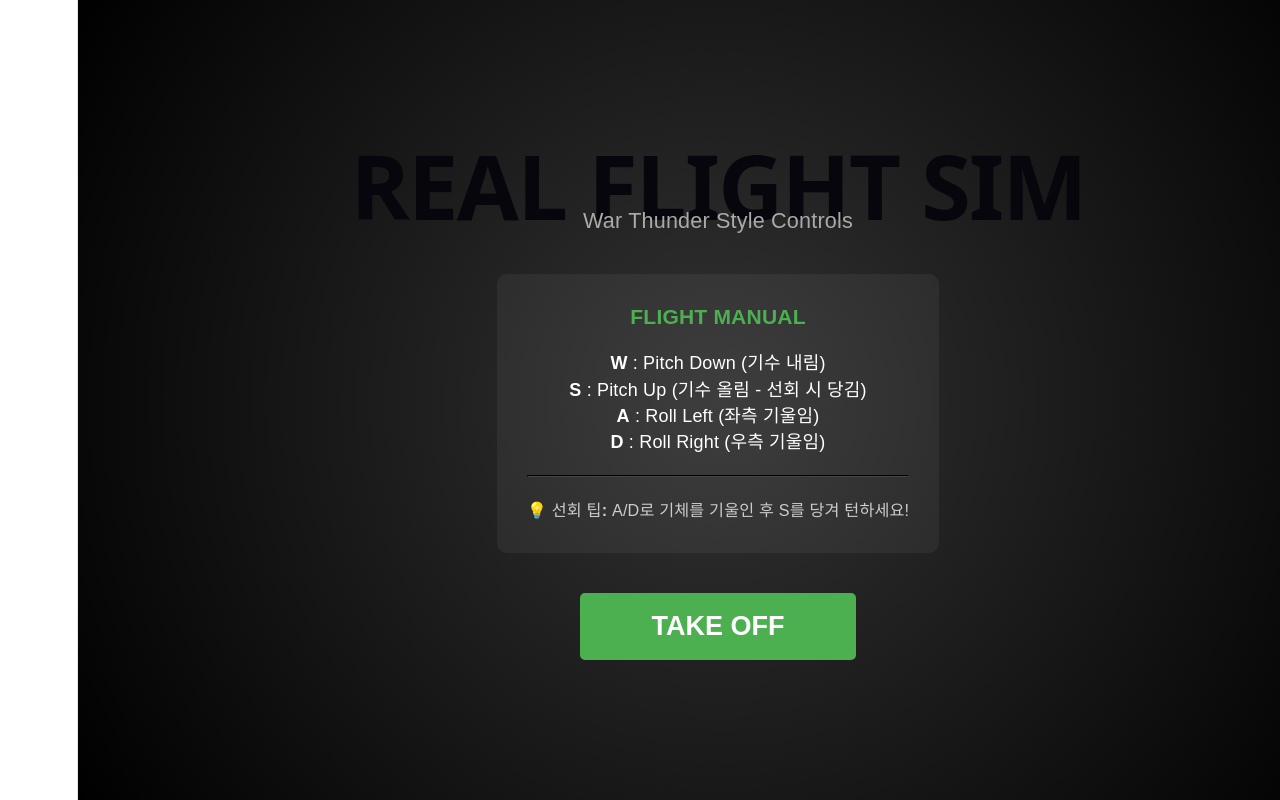
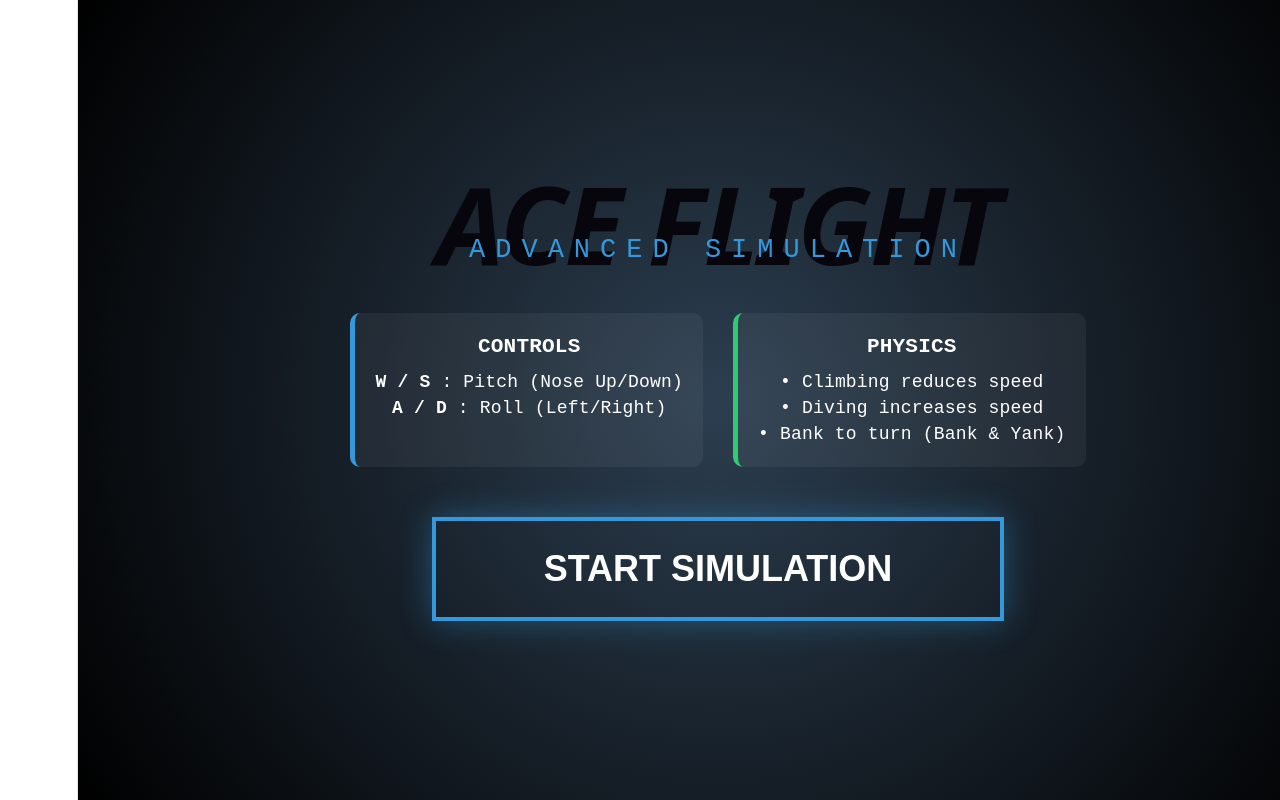
Before and after one commit to kwonyeonwoo/Anti_AI_Filter, a React (Vite) app in the folder 3d-airplane-game/: page / in a window 1280 px wide. Shown: the top 800 px of the page. Built offline with nearby package versions, Linux system fonts and the light colour scheme.

Commit message:
feat: Upgrade flight physics with energy conservation and lift simulation, and enhance environment with atmospheric fog and clouds

```diff
--- a/3d-airplane-game/src/App.tsx
+++ b/3d-airplane-game/src/App.tsx
@@ -1,20 +1,16 @@
-import React, { useRef, useState, useEffect } from 'react';
+import React, { useRef, useState, useEffect, useMemo } from 'react';
 import { Canvas, useFrame, useThree } from '@react-three/fiber';
-import { Sky, Environment, useGLTF } from '@react-three/drei';
+import { Sky, Environment, useGLTF, PerspectiveCamera, Stars, Float, Cloud } from '@react-three/drei';
 import * as THREE from 'three';
 
-// --- Realistic Airplane Model (Loaded from External GLB) ---
-// Note: We use a primitive to render the downloaded GLTF model.
+// --- Realistic Airplane Model ---
 const AirplaneModel = () => {
-  // 다운로드한 실제 비행기 모델 로드 (에러 방지를 위해 Suspense 사용 필요)
   const { scene } = useGLTF('/airplane.glb');
-
-  // 모델의 크기와 초기 방향(Z축 정렬) 조정
   return (
     <primitive
       object={scene}
-      scale={0.015} // 모델에 따라 스케일 조절 필요 (일반적으로 매우 크거나 작음)
-      rotation={[0, Math.PI, 0]} // 모델을 정면(-Z)으로 향하도록 180도 회전
+      scale={0.05} // 크기를 이전보다 대폭 키움 (0.015 -> 0.05)
+      rotation={[0, Math.PI, 0]}
     />
   );
 };
@@ -24,14 +20,12 @@ const FlightSimulator = () => {
   const { camera } = useThree();
   const airplaneRef = useRef<THREE.Group>(null);
 
-  // 비행기의 절대 위치와 자세(Quaternion) 상태
-  const planePos = useRef(new THREE.Vector3(0, 100, 0)); // 시작 고도 100m
+  // Physics States
+  const planePos = useRef(new THREE.Vector3(0, 500, 0)); // 시작 고도 500m
   const planeQuat = useRef(new THREE.Quaternion());
+  const velocity = useRef(180); // 현재 속도 (km/h)
+  const rotationVelocity = useRef(new THREE.Euler(0, 0, 0));
 
-  // 비행 속도 (일정하게 유지)
-  const speed = 150;
-
-  // 조작 키 상태
   const keys = useRef<{ [key: string]: boolean }>({});
 
   useEffect(() => {
@@ -42,92 +36,111 @@ const FlightSimulator = () => {
     return () => { window.removeEventListener('keydown', down); window.removeEventListener('keyup', up); };
   }, []);
 
-  // 카메라가 부드럽게 바라볼 목표점 (Lerp 용도)
   const cameraLookAtTarget = useRef(new THREE.Vector3());
 
   useFrame((_state, delta) => {
-    // 1. Controls (War Thunder Style: Bank and Yank)
-    let pitchInput = 0; // X-axis local rotation
-    let rollInput = 0;  // Z-axis local rotation
+    // 1. Inputs with Smoothing
+    const targetPitch = keys.current['w'] ? 1.2 : (keys.current['s'] ? -1.2 : 0);
+    const targetRoll = keys.current['a'] ? 1.8 : (keys.current['d'] ? -1.8 : 0);
 
-    if (keys.current['w']) pitchInput = 1;  // Pitch Down (기수 내림)
-    if (keys.current['s']) pitchInput = -1; // Pitch Up (기수 올림 - 보통 선회 시 당김)
-    if (keys.current['a']) rollInput = 1;   // Roll Left (좌측 기울임)
-    if (keys.current['d']) rollInput = -1;  // Roll Right (우측 기울임)
+    rotationVelocity.current.x = THREE.MathUtils.lerp(rotationVelocity.current.x, targetPitch, 0.05);
+    rotationVelocity.current.z = THREE.MathUtils.lerp(rotationVelocity.current.z, targetRoll, 0.05);
 
-    // 회전 속도 (Rad/sec)
-    const pitchRate = 1.5;
-    const rollRate = 2.5;
+    // 2. Complex Physics (Aerodynamics)
+    // - Pitch affects speed: Climbing slow down, Diving speed up
+    const forward = new THREE.Vector3(0, 0, -1).applyQuaternion(planeQuat.current);
+    const upVector = new THREE.Vector3(0, 1, 0).applyQuaternion(planeQuat.current);
+    const verticalInclination = forward.dot(new THREE.Vector3(0, 1, 0)); // -1 (down) to 1 (up)
 
-    // 현재 기체의 로컬 축을 기준으로 회전(Quaternion) 적용
-    const pitchQuat = new THREE.Quaternion().setFromAxisAngle(new THREE.Vector3(1, 0, 0), pitchInput * pitchRate * delta);
-    const rollQuat = new THREE.Quaternion().setFromAxisAngle(new THREE.Vector3(0, 0, 1), rollInput * rollRate * delta);
+    velocity.current -= verticalInclination * 80 * delta; // 고도 변화에 따른 속도 가감
+    velocity.current = THREE.MathUtils.clamp(velocity.current, 80, 450); // 최소/최대 속도 제한
 
-    // Quaternion 곱셈으로 현재 자세 업데이트 (Local rotation)
+    // - Lift simulation: Roll reduces vertical lift
+    const rollAngle = Math.abs(rotationVelocity.current.z);
+    const liftForce = Math.cos(rollAngle * 0.5) * 9.8 * delta; // 단순화된 양력 계산
+    planePos.current.y -= (9.8 * delta - liftForce); // 기울어지면 고도가 떨어짐
+
+    // - Rotation Apply
+    const pitchQuat = new THREE.Quaternion().setFromAxisAngle(new THREE.Vector3(1, 0, 0), rotationVelocity.current.x * delta);
+    const rollQuat = new THREE.Quaternion().setFromAxisAngle(new THREE.Vector3(0, 0, 1), rotationVelocity.current.z * delta);
     planeQuat.current.multiply(pitchQuat).multiply(rollQuat);
-    planeQuat.current.normalize(); // 오차 방지
+    planeQuat.current.normalize();
 
-    // 2. Flight Physics (Forward movement based on orientation)
-    // 현재 기체가 바라보는 정면 벡터(-Z) 계산
-    const forwardVector = new THREE.Vector3(0, 0, -1).applyQuaternion(planeQuat.current);
+    // 3. Movement
+    planePos.current.add(forward.multiplyScalar(velocity.current * delta));
 
-    // 비행기 이동 (속도 * 전방벡터)
-    planePos.current.add(forwardVector.multiplyScalar(speed * delta));
+    // 바닥 충돌 및 수면 제한
+    if (planePos.current.y < 5) planePos.current.y = 5;
 
-    // 바닥 충돌 방지 (고도 제한)
-    if (planePos.current.y < 2) planePos.current.y = 2;
-
-    // 3. Update Airplane Mesh
+    // 4. Mesh & Camera Update
     if (airplaneRef.current) {
       airplaneRef.current.position.copy(planePos.current);
       airplaneRef.current.quaternion.copy(planeQuat.current);
     }
 
-    // 4. Advanced Camera (War Thunder Chase Cam)
-    // 기체의 약간 뒤 위쪽에 위치하되, 기체의 기울기(Roll)를 똑같이 따라감
-    const cameraOffset = new THREE.Vector3(0, 3, 12).applyQuaternion(planeQuat.current);
+    // Dynamic Camera Offset (속도와 자세에 따라 거리가 변함)
+    const dynamicDist = 18 + (velocity.current / 400) * 10;
+    const cameraOffset = new THREE.Vector3(0, 6, dynamicDist).applyQuaternion(planeQuat.current);
     const idealCameraPos = planePos.current.clone().add(cameraOffset);
+    camera.position.lerp(idealCameraPos, 0.15);
 
-    // 카메라 위치 부드럽게 이동
-    camera.position.lerp(idealCameraPos, 0.2);
-
-    // 카메라가 바라볼 지점 (기체 앞쪽)
-    const lookOffset = new THREE.Vector3(0, 0, -30).applyQuaternion(planeQuat.current);
+    const lookOffset = new THREE.Vector3(0, 0, -50).applyQuaternion(planeQuat.current);
     const idealLookAt = planePos.current.clone().add(lookOffset);
-    cameraLookAtTarget.current.lerp(idealLookAt, 0.2);
-
+    cameraLookAtTarget.current.lerp(idealLookAt, 0.15);
     camera.lookAt(cameraLookAtTarget.current);
-    // 카메라의 Up 벡터를 기체의 Up 벡터와 일치시켜 화면이 함께 기울어지게 함 (다이내믹 몰입감)
     camera.up.copy(new THREE.Vector3(0, 1, 0).applyQuaternion(planeQuat.current));
   });
 
   return (
     <>
       <group ref={airplaneRef}>
-        <React.Suspense fallback={
-          <mesh><boxGeometry args={[2,2,2]} /><meshStandardMaterial color="gray" /></mesh>
-        }>
+        <React.Suspense fallback={<mesh><boxGeometry args={[5,2,10]} /><meshStandardMaterial color="white" wireframe /></mesh>}>
           <AirplaneModel />
         </React.Suspense>
       </group>
 
-      {/* Environment: Ground (육지) */}
-      <mesh position={[0, 0, 0]} rotation={[-Math.PI / 2, 0, 0]} receiveShadow>
-        <planeGeometry args={[10000, 10000]} />
-        <meshStandardMaterial color="#2d4c1e" roughness={0.8} />
-      </mesh>
-      <gridHelper args={[10000, 1000, '#000000', '#1b3310']} position={[0, 0.1, 0]} />
+      {/* --- Environment --- */}
 
-      {/* Environment: Sea (바다 - 육지 바깥쪽이나 일부 영역) */}
-      <mesh position={[5000, -5, 0]} rotation={[-Math.PI / 2, 0, 0]} receiveShadow>
-        <planeGeometry args={[20000, 20000]} />
-        <meshStandardMaterial color="#1e3a5f" roughness={0.1} metalness={0.8} />
+      {/* 바다 (사실적인 쉐이더 느낌의 재질) */}
+      <mesh rotation={[-Math.PI / 2, 0, 0]} position={[0, -2, 0]} receiveShadow>
+        <planeGeometry args={[50000, 50000]} />
+        <meshStandardMaterial
+          color="#0a2a43"
+          metalness={0.9}
+          roughness={0.1}
+          transparent
+          opacity={0.8}
+        />
       </mesh>
 
-      <Sky sunPosition={[1000, 500, 1000]} turbidity={0.1} rayleigh={1} />
-      <Environment preset="park" />
-      <ambientLight intensity={0.4} />
-      <directionalLight position={[1000, 2000, 1000]} intensity={1.5} castShadow />
+      {/* 육지 및 섬 (곳곳에 배치) */}
+      <mesh rotation={[-Math.PI / 2, 0, 0]} position={[0, -5, -5000]} receiveShadow>
+        <planeGeometry args={[10000, 10000, 32, 32]} />
+        <meshStandardMaterial color="#1e3a1e" roughness={1} />
+      </mesh>
+
+      <Sky distance={450000} sunPosition={[100, 10, 100]} inclination={0} azimuth={0.25} />
+      <Stars radius={300} depth={60} count={20000} factor={7} saturation={0} fade speed={1} />
+
+      {/* 구름 레이어 */}
+      <Float speed={1} rotationIntensity={0.1} floatIntensity={1}>
+        {useMemo(() => [...Array(20)].map((_, i) => (
+          <Cloud
+            key={i}
+            position={[(Math.random() - 0.5) * 5000, 800 + Math.random() * 500, (Math.random() - 0.5) * 5000]}
+            opacity={0.4}
+            speed={0.2}
+            width={100}
+            depth={50}
+            segments={20}
+          />
+        )), [])}
+      </Float>
+
+      <Environment preset="city" />
+      <ambientLight intensity={0.2} />
+      <directionalLight position={[100, 100, 100]} intensity={1.5} castShadow />
+      <fog attach="fog" args={['#87ceeb', 1000, 20000]} />
     </>
   );
 };
@@ -136,46 +149,60 @@ export default function App() {
   const [started, setStarted] = useState(false);
 
   return (
-    <div style={{ width: '100vw', height: '100vh', background: '#000', overflow: 'hidden', color: 'white', fontFamily: 'Arial, sans-serif' }}>
+    <div style={{ width: '100vw', height: '100vh', background: '#87ceeb', overflow: 'hidden', color: 'white', fontFamily: 'monospace' }}>
       {!started && (
         <div style={{
           position: 'absolute', zIndex: 10, width: '100%', height: '100%',
           display: 'flex', flexDirection: 'column', alignItems: 'center', justifyContent: 'center',
-          background: 'radial-gradient(circle, #333 0%, #000 100%)'
+          background: 'radial-gradient(circle, #2c3e50 0%, #000 100%)'
         }}>
-          <h1 style={{ fontSize: '5rem', fontWeight: 900, marginBottom: '10px', textTransform: 'uppercase' }}>REAL FLIGHT SIM</h1>
-          <p style={{ fontSize: '1.2rem', color: '#aaa', marginBottom: '40px' }}>War Thunder Style Controls</p>
+          <h1 style={{ fontSize: '6rem', fontWeight: 900, fontStyle: 'italic', marginBottom: '0px' }}>ACE FLIGHT</h1>
+          <p style={{ fontSize: '1.5rem', letterSpacing: '10px', color: '#3498db', marginBottom: '50px' }}>ADVANCED SIMULATION</p>
 
-          <div style={{ background: 'rgba(255,255,255,0.05)', padding: '30px', borderRadius: '10px', marginBottom: '40px', textAlign: 'center' }}>
-            <h3 style={{ margin: '0 0 20px 0', color: '#4CAF50' }}>FLIGHT MANUAL</h3>
-            <p><b>W</b> : Pitch Down (기수 내림)</p>
-            <p><b>S</b> : Pitch Up (기수 올림 - 선회 시 당김)</p>
-            <p><b>A</b> : Roll Left (좌측 기울임)</p>
-            <p><b>D</b> : Roll Right (우측 기울임)</p>
-            <hr style={{ borderColor: '#444', margin: '20px 0' }}/>
-            <p style={{ color: '#ccc', fontSize: '0.9rem' }}>💡 <b>선회 팁:</b> A/D로 기체를 기울인 후 S를 당겨 턴하세요!</p>
+          <div style={{ display: 'grid', gridTemplateColumns: '1fr 1fr', gap: '30px', marginBottom: '50px' }}>
+            <div style={{ background: 'rgba(255,255,255,0.05)', padding: '20px', borderRadius: '10px', borderLeft: '5px solid #3498db' }}>
+              <h3 style={{ margin: '0 0 10px 0' }}>CONTROLS</h3>
+              <p><b>W / S</b> : Pitch (Nose Up/Down)</p>
+              <p><b>A / D</b> : Roll (Left/Right)</p>
+            </div>
+            <div style={{ background: 'rgba(255,255,255,0.05)', padding: '20px', borderRadius: '10px', borderLeft: '5px solid #2ecc71' }}>
+              <h3 style={{ margin: '0 0 10px 0' }}>PHYSICS</h3>
+              <p>• Climbing reduces speed</p>
+              <p>• Diving increases speed</p>
+              <p>• Bank to turn (Bank & Yank)</p>
+            </div>
           </div>
 
           <button
             onClick={() => setStarted(true)}
             style={{
-              padding: '1rem 4rem', fontSize: '1.5rem', cursor: 'pointer',
-              border: 'none', borderRadius: '5px', background: '#4CAF50', color: 'white', fontWeight: 'bold'
+              padding: '1.5rem 6rem', fontSize: '2rem', cursor: 'pointer',
+              border: '4px solid #3498db', background: 'transparent', color: 'white', fontWeight: 900,
+              boxShadow: '0 0 30px rgba(52, 152, 219, 0.4)', transition: 'all 0.3s'
             }}
+            onMouseEnter={(e) => { e.currentTarget.style.background = '#3498db'; }}
+            onMouseLeave={(e) => { e.currentTarget.style.background = 'transparent'; }}
           >
-            TAKE OFF
+            START SIMULATION
           </button>
         </div>
       )}
 
       {started && (
-        <div style={{ position: 'absolute', top: '20px', left: '20px', zIndex: 5, color: 'white', textShadow: '1px 1px 2px black' }}>
-          <h3>REAL FLIGHT SIM</h3>
-          <p>Speed: 150 km/h (Auto-Throttle)</p>
+        <div style={{ position: 'absolute', top: '40px', left: '40px', zIndex: 5, padding: '20px', background: 'rgba(0,0,0,0.5)', borderRadius: '10px', border: '1px solid rgba(255,255,255,0.2)' }}>
+          <h3 style={{ margin: 0, color: '#3498db' }}>FLIGHT TELEMETRY</h3>
+          <div style={{ marginTop: '10px' }}>
+            <div style={{ fontSize: '0.8rem', color: '#aaa' }}>AIRSPEED</div>
+            <div style={{ fontSize: '2rem', fontWeight: 900 }}>180 <span style={{ fontSize: '1rem' }}>KM/H</span></div>
+          </div>
+          <div style={{ marginTop: '10px' }}>
+            <div style={{ fontSize: '0.8rem', color: '#aaa' }}>ALTITUDE</div>
+            <div style={{ fontSize: '2rem', fontWeight: 900 }}>500 <span style={{ fontSize: '1rem' }}>M</span></div>
+          </div>
         </div>
       )}
 
-      <Canvas shadows camera={{ position: [0, 105, 10], fov: 60 }}>
+      <Canvas shadows camera={{ fov: 65 }}>
         {started && <FlightSimulator />}
       </Canvas>
     </div>
```
